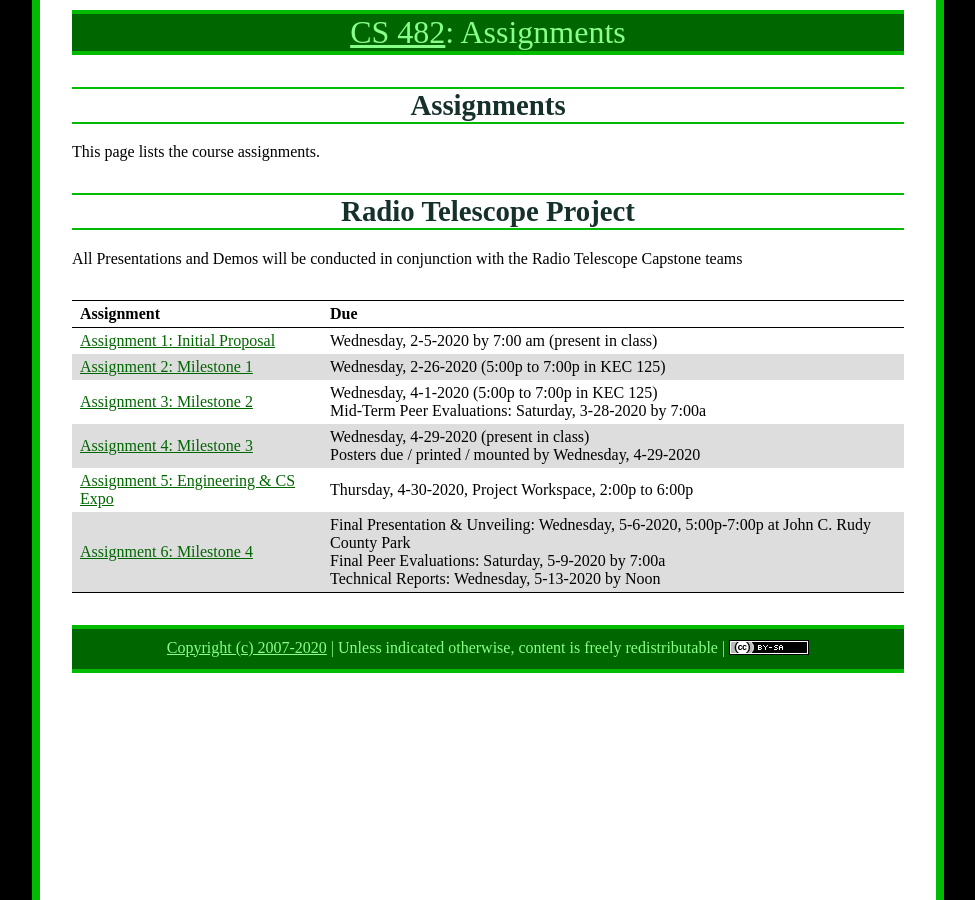
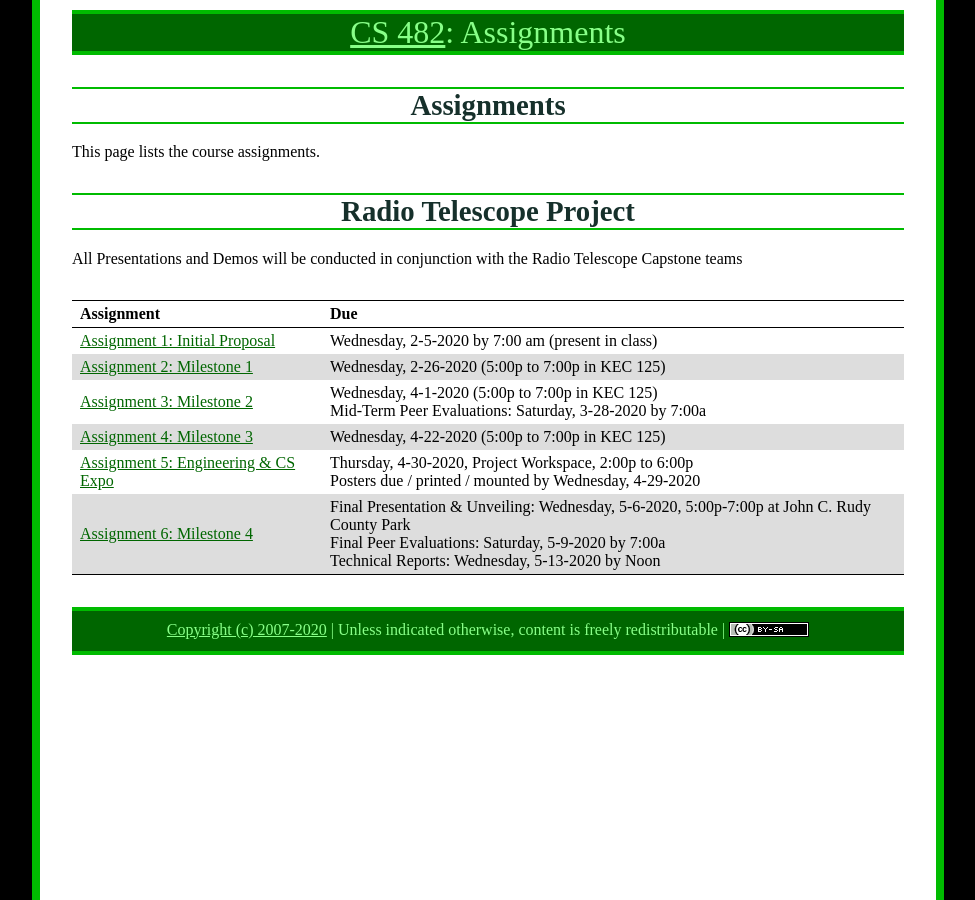
Before and after one commit to ycpcs/cs482-spring2020, a Jekyll site: the page built from assign/index.md, in a window 1280 px wide. Shown: the whole page, without its empty margins (152-1127 px from the left). Built offline with Jekyll 4.4.1, drawn with Linux system fonts in a browser that asks for light colours.

Commit message:
changed dates for MS3

```diff
--- a/assign/index.md
+++ b/assign/index.md
@@ -15,8 +15,8 @@ Assignment | Due
 [Assignment 1: Initial Proposal](assign01.html) | Wednesday, 2-5-2020 by 7:00 am (present in class)
 [Assignment 2: Milestone 1](assign02.html) | Wednesday, 2-26-2020 (5:00p to 7:00p in KEC 125)
 [Assignment 3: Milestone 2](assign03.html) | Wednesday, 4-1-2020 (5:00p to 7:00p in KEC 125)<br>Mid-Term Peer Evaluations: Saturday, 3-28-2020 by 7:00a
-[Assignment 4: Milestone 3](assign04.html) | Wednesday, 4-29-2020 (present in class)<br>Posters due / printed / mounted by Wednesday, 4-29-2020
-[Assignment 5: Engineering & CS Expo](assign05.html) | Thursday, 4-30-2020, Project Workspace, 2:00p to 6:00p
+[Assignment 4: Milestone 3](assign04.html) | Wednesday, 4-22-2020 (5:00p to 7:00p in KEC 125)
+[Assignment 5: Engineering & CS Expo](assign05.html) | Thursday, 4-30-2020, Project Workspace, 2:00p to 6:00p<br>Posters due / printed / mounted by Wednesday, 4-29-2020
 [Assignment 6: Milestone 4](assign06.html) | Final Presentation & Unveiling: Wednesday, 5-6-2020, 5:00p-7:00p at John C. Rudy County Park<br>Final Peer Evaluations: Saturday, 5-9-2020 by 7:00a<br>Technical Reports: Wednesday, 5-13-2020 by Noon
 
 <!-- vim:set wrap: -->
```
Also changed, not shown: assign/assign05.md (+1 -1 lines), index.md (+1 -1 lines).
